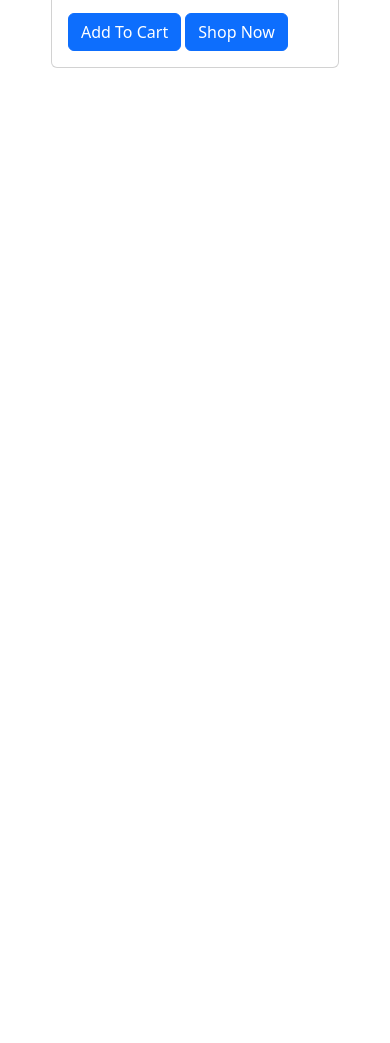
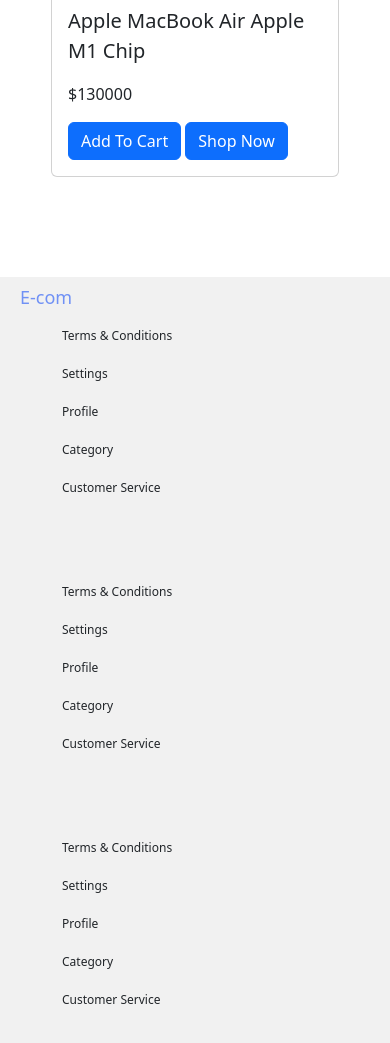
Before and after one commit to nikhilkumar202002/Brokwilltechnologies, a plain HTML site: page index.html in a window 390 px wide. Shown: the part 3011-4054 px from the top of the page. Before the commit the page ends 3079 px from the top, so only its background shows below. Drawn offline with nearby package versions, Linux system fonts and the light colour scheme.

Commit message:
footer added

```diff
--- a/index.html
+++ b/index.html
@@ -63,7 +63,7 @@
                     <p>Latest Products</p>
                 </div>
                 <div class="product-card">
-                    <div class="card" style="width: 16rem;">
+                    <div class="card" style="width: 18rem;">
                         <img src="Images/71h9nOTd93L._AC_UF1000,1000_QL80_ (1).jpg" class="card-img-top" alt="">
                         <div class="card-body">
                           <p class="card-text">
@@ -75,7 +75,7 @@
                         </div>
                       </div>
 
-                      <div class="card" style="width: 16rem;">
+                      <div class="card" style="width: 18rem;">
                         <img src="Images/71h9nOTd93L._AC_UF1000,1000_QL80_ (1).jpg" class="card-img-top" alt="">
                         <div class="card-body">
                           <p class="card-text">
@@ -87,7 +87,7 @@
                         </div>
                       </div>
 
-                      <div class="card" style="width: 16rem;">
+                      <div class="card" style="width: 18rem;">
                         <img src="Images/71h9nOTd93L._AC_UF1000,1000_QL80_ (1).jpg" class="card-img-top" alt="">
                         <div class="card-body">
                           <p class="card-text">
@@ -99,7 +99,7 @@
                         </div>
                       </div>
 
-                      <div class="card" style="width: 16rem;">
+                      <div class="card" style="width: 18rem;">
                         <img src="Images/71h9nOTd93L._AC_UF1000,1000_QL80_ (1).jpg" class="card-img-top" alt="">
                         <div class="card-body">
                           <p class="card-text">
@@ -197,8 +197,49 @@
     <!-- footer -->
 
     <section>
-        <div class="container footer">
-            <div class="footer-main"></div>
+        <div class="footer">
+            <div class="footer-main">
+                <div class="footer-content">
+                    <div class="footer-header">
+                        <div class="footer-left">
+                            <h1>E-com</h1>
+                        </div>
+                        <div class="footer-right">
+                          <div class="footer-navbars">
+                            <div class="footer-navlist">
+                                <ul>
+                                    <li>Terms & Conditions</li>
+                                    <li>Settings</li>
+                                    <li>Profile</li>
+                                    <li>Category</li>
+                                    <li>Customer Service</li>
+                                </ul>
+                            </div>
+
+                            <div class="footer-navlist">
+                                <ul>
+                                    <li>Terms & Conditions</li>
+                                    <li>Settings</li>
+                                    <li>Profile</li>
+                                    <li>Category</li>
+                                    <li>Customer Service</li>
+                                </ul>
+                            </div>
+
+                            <div class="footer-navlist">
+                                <ul>
+                                    <li>Terms & Conditions</li>
+                                    <li>Settings</li>
+                                    <li>Profile</li>
+                                    <li>Category</li>
+                                    <li>Customer Service</li>
+                                </ul>
+                            </div>
+                          </div>
+                        </div>
+                    </div>
+                </div>
+            </div>
         </div>
     </section>
 </body>
--- a/style.css
+++ b/style.css
@@ -36,3 +36,54 @@
 .card-review i{
     color: #ffe234;
 }
+.footer-header{
+    display: flex;
+    justify-content: space-between;
+}
+.footer{
+    background-color: rgb(241, 241, 241);
+    padding: 30px 120px;
+    margin-top: 100px;
+}
+.footer-left h1{
+    color: var(--primary);
+}
+.footer-navbars{
+    display: flex;
+    justify-content: space-between;
+    gap: 50px;
+}
+.footer-navlist ul{
+    list-style: none;
+}
+.footer-navlist ul li{
+    padding: 10px;
+    font-size: 18px;
+}
+
+@media (max-width:1200px) {
+    .footer-left h1{
+        font-size: 18px;
+    }
+    .footer{
+        padding: 15px 50px;
+    }
+}
+
+@media (max-width:720px) {
+    .footer-left h1{
+        font-size: 18px;
+    }
+    .footer{
+        padding: 10px 20px;
+    }
+    .footer-header{
+        display: block;
+    }
+    .footer-navbars{
+        flex-wrap: wrap;
+    }
+    .footer-navlist ul li{
+        font-size: 12px;
+    }
+}
```
